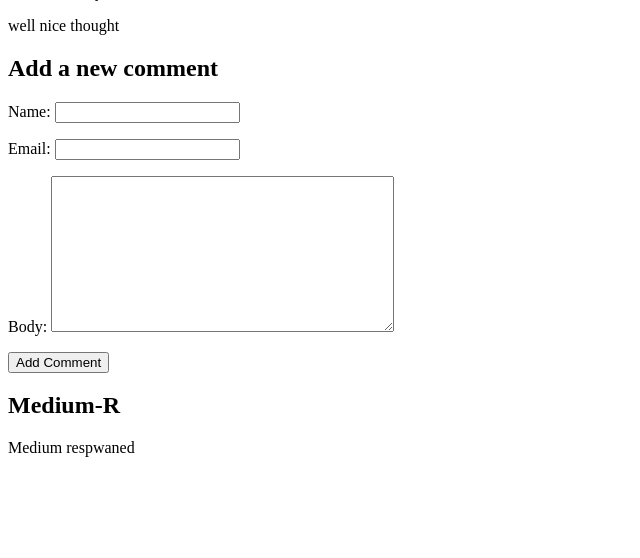
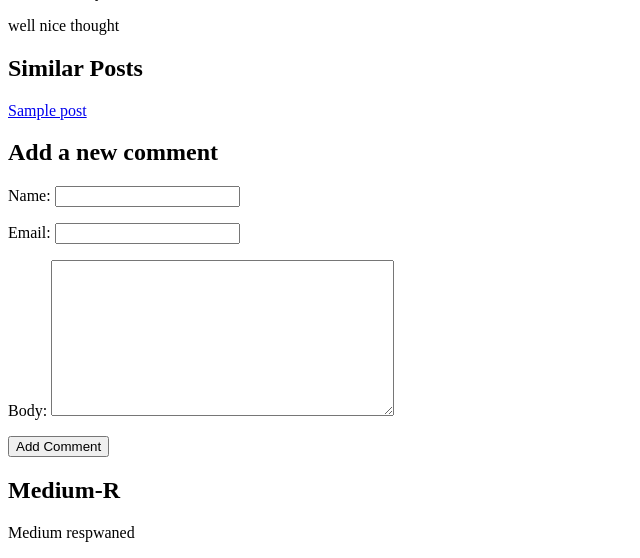
Before and after one commit to dom-inic/medium-R, a Django app: template blog/templates/blog/post/post_detail.html in a window 1280 px wide. Shown: the part 250-808 px from the top of the page, without its empty margins (0-640 px from the left). Before the commit the page ends 707 px from the top, so only its background shows below. Run offline with Django 4.2, Linux system fonts and the light colour scheme; data comes from the database, SQL or seed files in the repository; both versions use the stored data as it was after the commit; the template is opened without the code that fills it: values that come from a table or form of the project are taken from there, most other values are stand-ins (such as "Sample title", 1, 10 or a date in 2020); parts of the project's set-up code (start-up, migrations or seed data) failed here and were passed over.

Commit message:
similar posts

```diff
--- a/blog/templates/blog/post/post_detail.html
+++ b/blog/templates/blog/post/post_detail.html
@@ -28,6 +28,16 @@
     <p> There are no comments yet </p>
     {% endfor %}
 
+    {% comment %} similar posts {% endcomment %}
+    <h2> Similar Posts</h2>
+    {% for post in similar_posts %}
+    <p>
+        <a href="{{ post.get_absolute_url}}"> {{post.title}}</a>
+    </p>
+    {% empty %}
+    There are no similar posts yet!
+    {% endfor %}
+
     {% comment %} comment form {% endcomment %}
     {% if new_comment %}
     <h2> Your comment has been added </h2>
--- a/blog/urls.py
+++ b/blog/urls.py
@@ -4,7 +4,9 @@ from . import views
 app_name='blog'
 
 urlpatterns = [
-    path('', views.PostList.as_view(), name='post_list'),
-    path('<int:year>/<int:month>/<int:day>/<slug:post>/', views.post_detail, name="post_detail"),
+    # path('', views.PostList.as_view(), name='post_list'),
+    path('', views.post_list, name='post_list'),
+    path('tag/<slug:tag_slug>/', views.post_list, name='post_list_by_tag'),
+    path('<int:year>/<int:month>/<int:day>/<slug:post>/', views.post_detail, name='post_detail'),
     path('<int:post_id>/share/', views.post_share, name='post_share')
 ]
```
Also changed, not shown: blog/templates/blog/post/post_list.html (+12 -2 lines), blog/views.py (+9 -4 lines), db.sqlite3.
